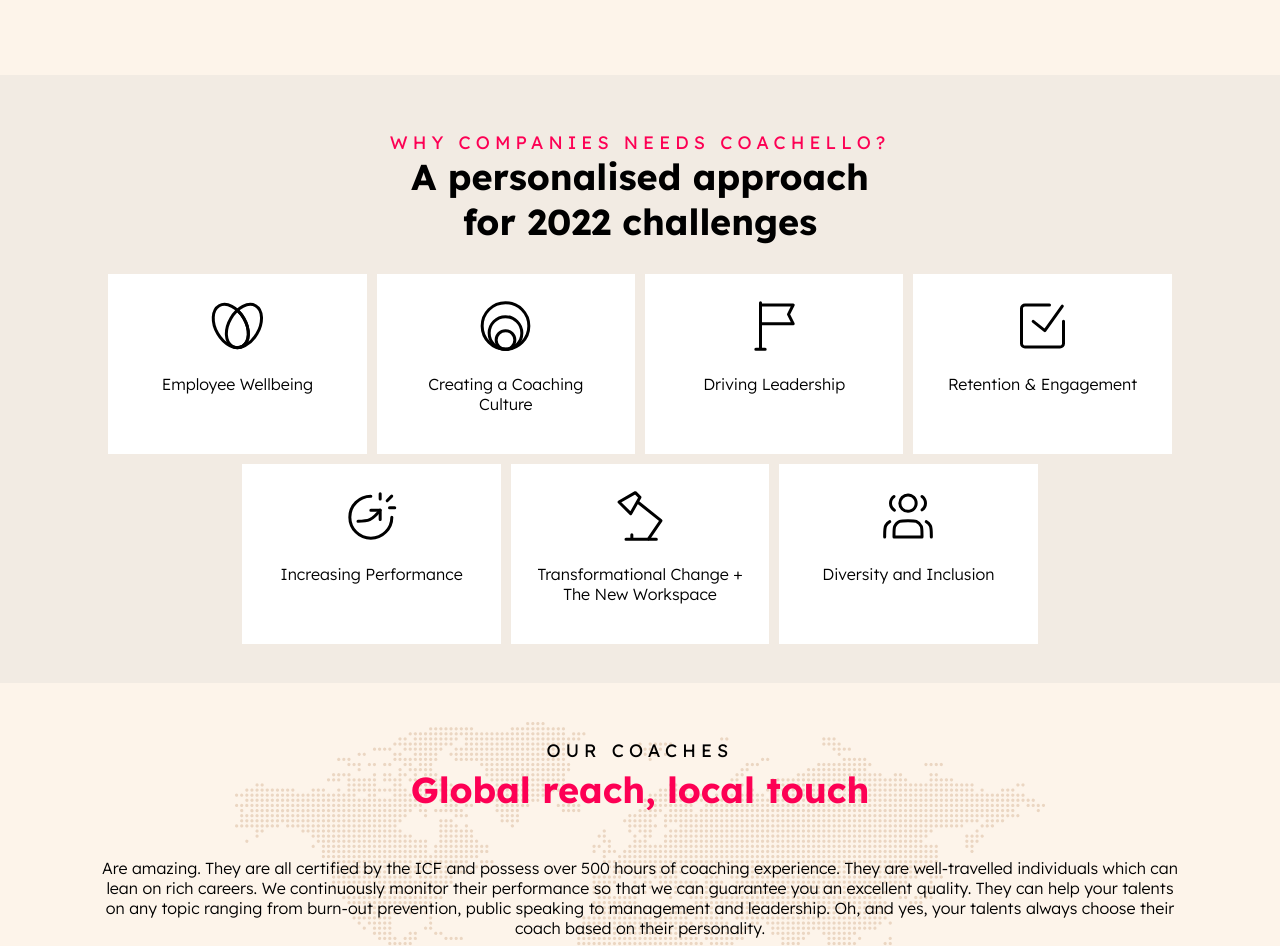
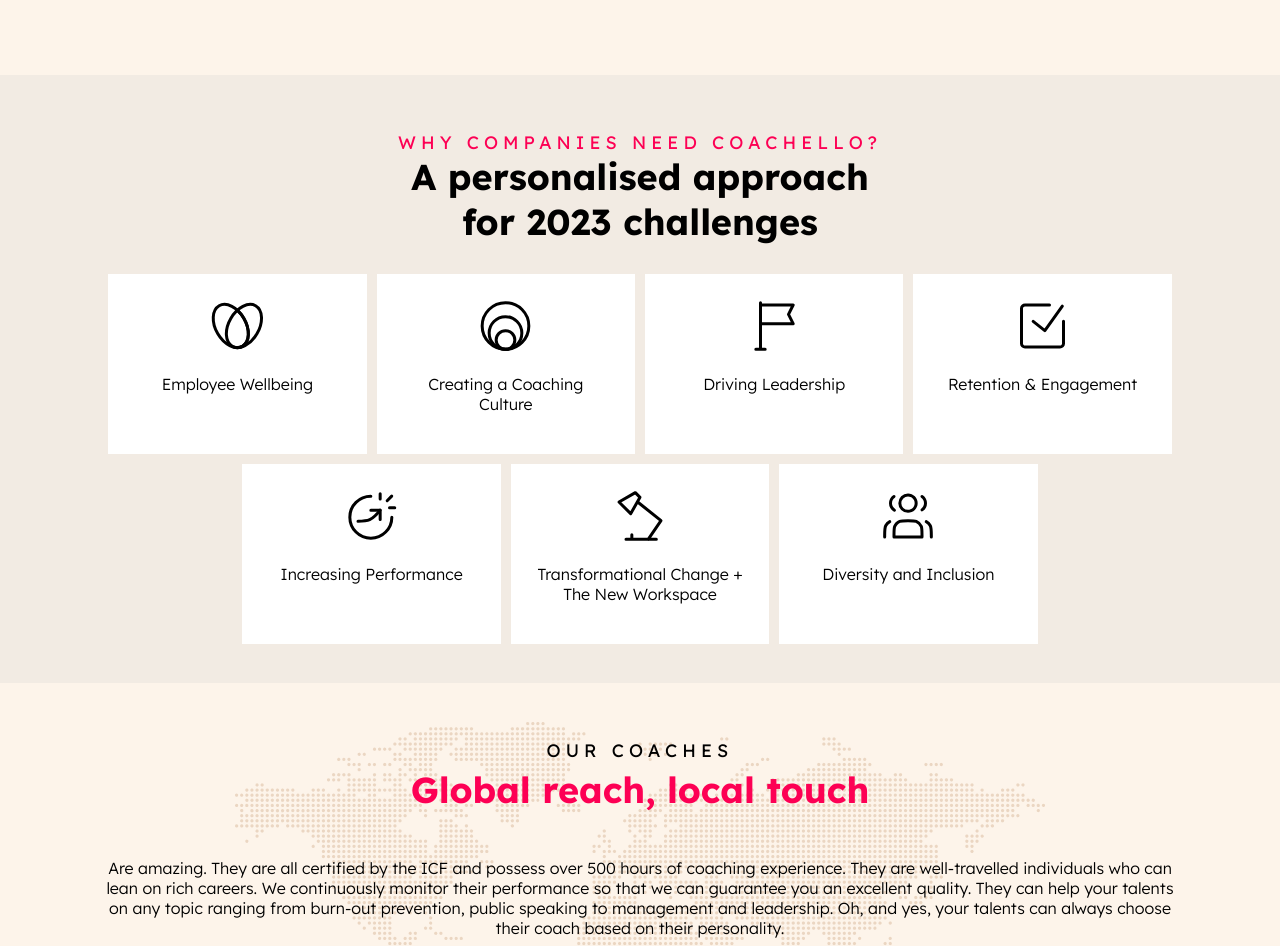
Before and after one commit to NuviMJ/landing-page, a Gatsby site: page / in a window 1280 px wide. Shown: the part 5460-6406 px from the top of the page. Built offline with nearby package versions, Linux system fonts and the light colour scheme; Gatsby itself is replaced by a stand-in of ours.

Commit message:
Corrected grammatical errors

```diff
--- a/src/components/SlideShow/SlideShow.tsx
+++ b/src/components/SlideShow/SlideShow.tsx
@@ -11,7 +11,7 @@
     className?:string;
 }
 
-const SlideShow = ({delay = 2500, children,className}: Props) => {
+const SlideShow = ({delay = 5000, children,className}: Props) => {
     const [index, setIndex] = React.useState(0);
     const timeoutRef = React.useRef<NodeJS.Timeout>();
 
--- a/src/pages/metaverse.tsx
+++ b/src/pages/metaverse.tsx
@@ -34,7 +34,7 @@
             <ImgContentTemplate img={MetaverseImg} title="Metaverse"
                                 des={<>
                                     <p>
-                                        At Coachello we have create Coachello Labs to brings coaching in the metaverse
+                                        At Coachello we have created Coachello Labs to bring coaching in the metaverse
                                         to
                                         your employees.
                                     </p><p>
--- a/src/sections/MeetCoaches/MeetCoaches.tsx
+++ b/src/sections/MeetCoaches/MeetCoaches.tsx
@@ -20,10 +20,10 @@
                     <h2>Meet some of our amazing coaches</h2>
                 </div>
                 <p>Are amazing. They are all certified by the ICF and possess over 500 hours of coaching experience.
-                    They are well-travelled individuals which can lean on rich careers. We continuously monitor their
+                    They are well-travelled individuals who can lean on rich careers. We continuously monitor their
                     performance so that we can guarantee you an excellent quality. They can help your talents on any
                     topic ranging from burn-out prevention, public speaking to management and leadership. Oh yes, your
-                    talents always choose their coach based on their personality.
+                    talents can always choose their coach based on their personality.
                 </p>
 
                 <div className="MeetCoaches-imgContainer">
--- a/src/sections/OurCoaches/OurCoaches.tsx
+++ b/src/sections/OurCoaches/OurCoaches.tsx
@@ -20,10 +20,10 @@
                     <h2 style={{color: "var(--red)"}}>Global reach, local touch</h2>
                 </div>
                 <p>Are amazing. They are all certified by the ICF and possess over 500 hours of coaching experience.
-                    They are well-travelled individuals which can lean on rich careers. We continuously monitor their
+                    They are well-travelled individuals who can lean on rich careers. We continuously monitor their
                     performance so that we can guarantee you an excellent quality. They can help your talents on any
                     topic ranging from burn-out prevention, public speaking to management and leadership. Oh, and yes,
-                    your talents always choose their coach based on their personality.</p>
+                    your talents can always choose their coach based on their personality.</p>
                 <div className="OurCoaches-logoContainer">
                     <img src={ICFLogo}/>
                     <img src={EMCCLogo}/>
--- a/src/sections/Why/Why.tsx
+++ b/src/sections/Why/Why.tsx
@@ -21,9 +21,9 @@
         <div className="Why">
             <div>
                 <div className="Why-headerContainer">
-                    <p className="h1-red">Why companies needs Coachello?</p>
+                    <p className="h1-red">Why companies need Coachello?</p>
                     <h2>A personalised approach <br/>
-                        for 2022 challenges </h2>
+                        for 2023 challenges </h2>
                 </div>
                 <div className="Why-cardContainer">
                     <div>
--- a/src/sections/YouAreCoach/YouAreCoach.tsx
+++ b/src/sections/YouAreCoach/YouAreCoach.tsx
@@ -19,8 +19,8 @@
                         Working with Coachello means working with leading and inspiring companies. It also means
                         flexibility. Decide how many hours you want to work each week. Just focus on what you do the
                         best supported by our technology.
-                        <b>Also, can you find a better mission than bringing coaching to
-                            every company for a global better workplace?</b>
+                        <b> Also, can you find a better mission than bringing coaching to
+                            every company for a better global workplace?</b>
                     </p>
                     <a href="mailto:livia@coachello.io"><button className="YouAreCoach-button">Learn More And Join Our Community</button>
                     </a>
```
